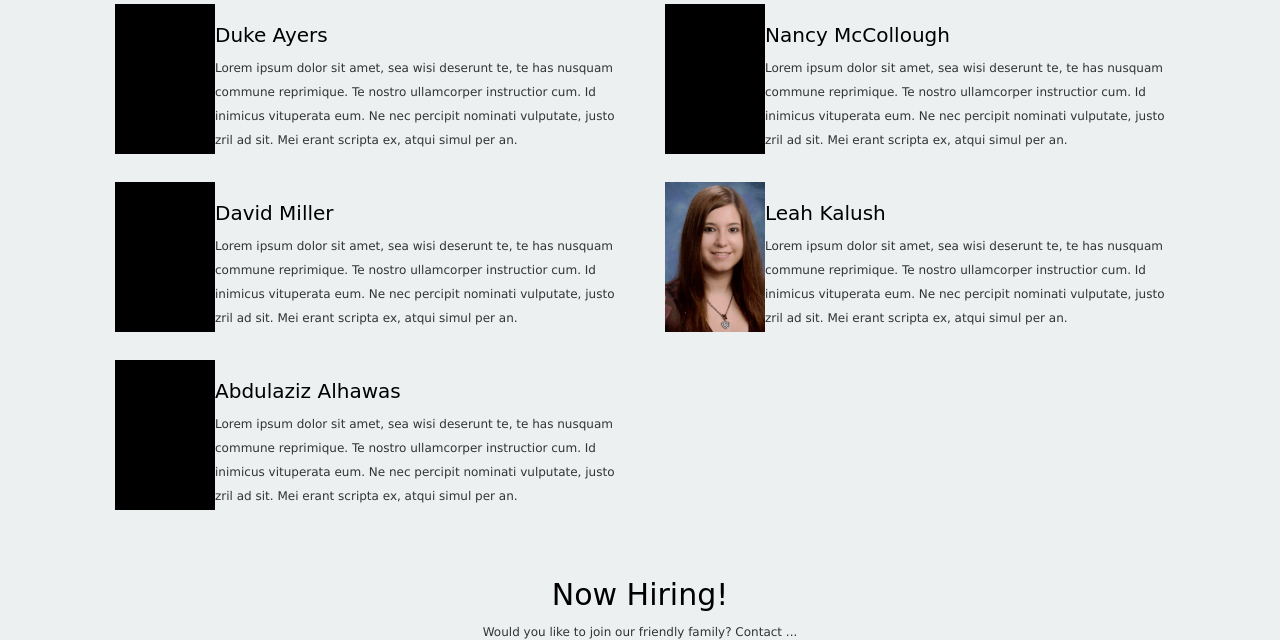
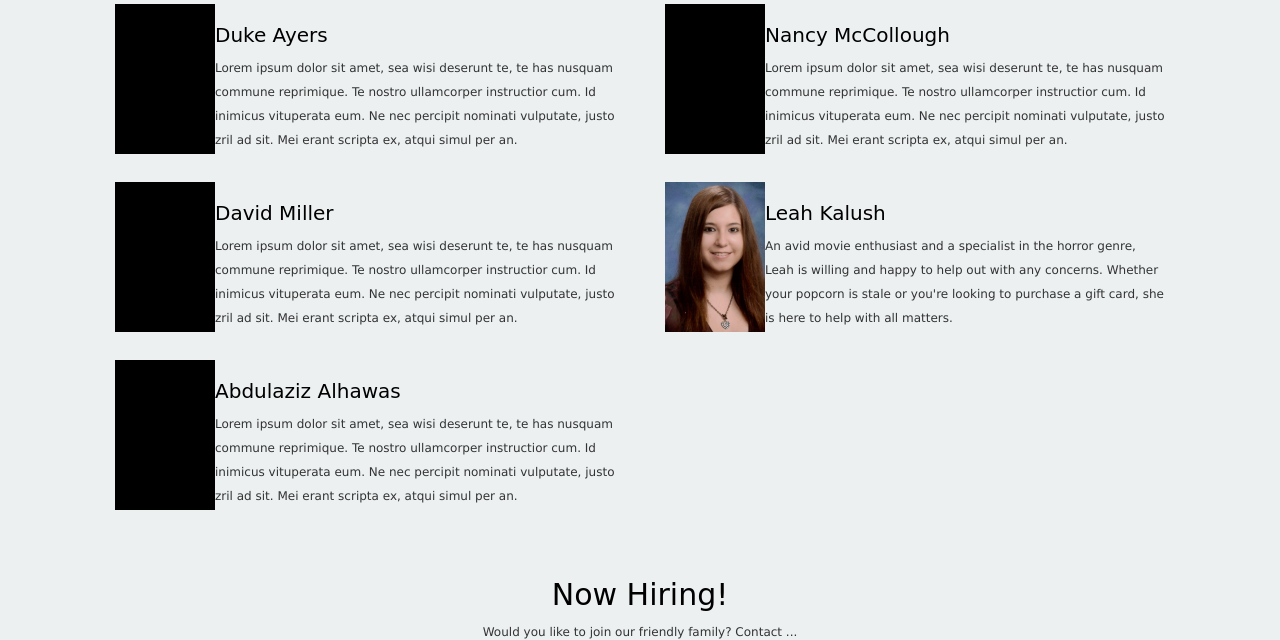
Before and after one commit to dukeayers/cs399_theater, a Django app: page /team in a window 1280 px wide. Shown: the part 273-913 px from the top of the page. Run offline with Django 3.2, Linux system fonts and the light colour scheme; data comes from the database, SQL or seed files in the repository; grey boxes labelled with a size stand in for pictures from a placeholder-image service; some libraries are stand-ins or nearby versions.

Commit message:
Added a bio to the team page

```diff
--- a/theater_project/templates/team.html
+++ b/theater_project/templates/team.html
@@ -112,7 +112,7 @@ span {
 <td>
 <div id="narrowContent">
 <h2>Leah Kalush</h2>
-<span><p>Lorem ipsum dolor sit amet, sea wisi deserunt te, te has nusquam commune reprimique. Te nostro ullamcorper instructior cum. Id inimicus vituperata eum. Ne nec percipit nominati vulputate, justo zril ad sit. Mei erant scripta ex, atqui simul per an.</p></span>
+<span><p>An avid movie enthusiast and a specialist in the horror genre, Leah is willing and happy to help out with any concerns.  Whether your popcorn is stale or you're looking to purchase a gift card, she is here to help with all matters.</p></span>
 </div>
 </td>
 
```
